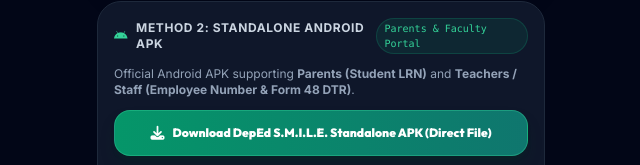
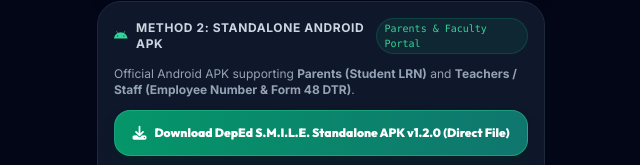
Before and after one commit to jovenneljed-epic/deped-smile, a plain HTML site: page templates/parent/download_apk.html in a window 1280 px wide. Shown: the part 604-769 px from the top of the page, 319-959 px from the left. Drawn offline with nearby package versions, Linux system fonts and the light colour scheme.

Commit message:
feat(mobile): direct download link for APK v1.2.0 with mandatory gate acknowledgment lock screen

```diff
--- a/templates/parent/download_apk.html
+++ b/templates/parent/download_apk.html
@@ -101,9 +101,9 @@
         </div>
         <p class="text-xs text-slate-400">Official Android APK supporting <strong>Parents (Student LRN)</strong> and <strong>Teachers / Staff (Employee Number & Form 48 DTR)</strong>.</p>
 
-        <a href="https://expo.dev/artifacts/eas/fSu32mBrv6laxfFaIp3TAjqTy2xHzhzXfHNSg1J3qE8.apk" class="w-full py-3 px-4 rounded-2xl bg-gradient-to-r from-emerald-600 to-teal-700 hover:from-emerald-500 hover:to-teal-600 text-white font-heading font-black text-xs border border-emerald-400/40 flex items-center justify-center gap-2 transition active:scale-95 shadow-lg shadow-emerald-950/40">
+        <a href="https://expo.dev/artifacts/eas/mCs53tCDnWUMwyuGSS7b0aVz8H3INwrjOS3FI0gBCkY.apk" class="w-full py-3 px-4 rounded-2xl bg-gradient-to-r from-emerald-600 to-teal-700 hover:from-emerald-500 hover:to-teal-600 text-white font-heading font-black text-xs border border-emerald-400/40 flex items-center justify-center gap-2 transition active:scale-95 shadow-lg shadow-emerald-950/40">
           <i class="fa-solid fa-download text-sm"></i>
-          <span>Download DepEd S.M.I.L.E. Standalone APK (Direct File)</span>
+          <span>Download DepEd S.M.I.L.E. Standalone APK v1.2.0 (Direct File)</span>
         </a>
 
         <!-- 3 Step APK Guidance -->
```
